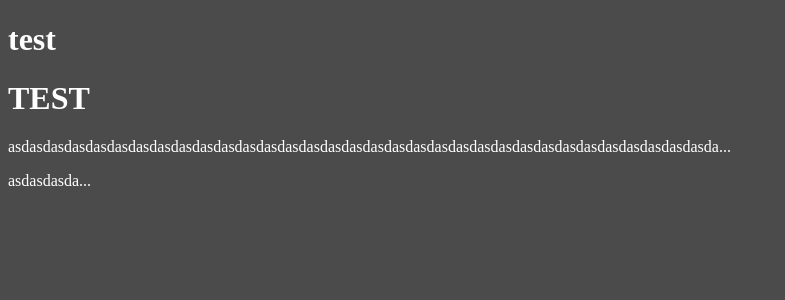
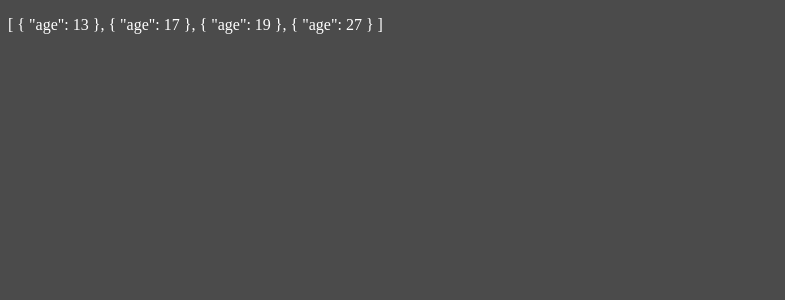
Before and after one commit to ppmarkek/Angular, an Angular app: page / in a window 1280 px wide. Shown: the top 300 px of the page, without its empty margins (0-785 px from the left). Built offline with nearby package versions, Linux system fonts and the light colour scheme.

Commit message:
feat: Pure and Impure Angular Pipes

```diff
--- a/src/app/app.component.html
+++ b/src/app/app.component.html
@@ -1,15 +1 @@
-<h1>{{ title | lowercase }}</h1>
-<h1>{{ title | uppercase }}</h1>
-<p>
-  {{
-    "asdasdasdasdasdasdasdasdasdasdasdasdasdasdasdasdasdasdasdasdasdasdasdasdasdasdasdasdasdasdasdasdasdasdasdasdasdasdasdasdasdasdasdasdasdasdasdasdasdasdasdasd"
-      | cutText
-  }}
-</p>
-
-<p>
-    {{
-      "asdasdasdasdasdasdasdasdasdasdasdasdasdasdasdasdasdasdasdasdasdasdasdasdasdasdasdasdasdasdasdasdasdasdasdasdasdasdasdasdasdasdasdasdasdasdasdasdasdasdasdasd"
-        | cutText: 10
-    }}
-  </p>
+<p>{{ageOfUsers | sortData: 'age' | customJson}}</p>
--- a/src/app/app.component.ts
+++ b/src/app/app.component.ts
@@ -2,27 +2,27 @@ import { Component } from '@angular/core';
 import { LowercasePipe } from './pipes/lowercase.pipe';
 import { UppercasePipe } from './pipes/uppercase.pipe';
 import { CutTextPipe } from './pipes/cut-text.pipe';
+import { SortDataPipe } from './pipes/sort-data.pipe';
+import { CustomJsonPipe } from './pipes/custom-json.pipe';
 
 @Component({
   selector: 'app-root',
   templateUrl: './app.component.html',
   styleUrl: './app.component.scss',
-  imports: [LowercasePipe, UppercasePipe, CutTextPipe],
+  imports: [
+    LowercasePipe,
+    UppercasePipe,
+    CutTextPipe,
+    SortDataPipe,
+    CustomJsonPipe,
+  ],
 })
 export class AppComponent {
-  title = 'test';
+  ageOfUsers = [{ age: 19 }, { age: 17 }, { age: 27 }];
 
-  user = {
-    name: 'Mark',
-    age: 19,
-  };
-
-  tooltip = "I'm link hint";
-
-  inlineStyles = {
-    width: '50%',
-    background: 'green',
-  };
-
-  cssClass = 'blue';
+  constructor() {
+    setTimeout(() => {
+      this.ageOfUsers = [...this.ageOfUsers, { age: 13 }];
+    }, 3000);
+  }
 }
--- /dev/null
+++ b/src/app/pipes/custom-json.pipe.ts
@@ -0,0 +1,10 @@
+import { Pipe, PipeTransform } from '@angular/core';
+
+@Pipe({
+  name: 'customJson',
+})
+export class CustomJsonPipe implements PipeTransform {
+  transform(value: any): string {
+    return JSON.stringify(value, null, 2);
+  }
+}
--- /dev/null
+++ b/src/app/pipes/sort-data.pipe.ts
@@ -0,0 +1,12 @@
+import { Pipe, PipeTransform } from '@angular/core';
+
+@Pipe({
+  name: 'sortData',
+  // pure: false
+})
+export class SortDataPipe implements PipeTransform {
+  transform(value: any[], field: string): any[] {
+    if (!value || !field) return value;
+    return value.sort((a, b) => a[field] > b[field] ? 1 : -1);
+  }
+}
```
Also changed, not shown: 2 other files (tests, documents, lock files or other folders).
